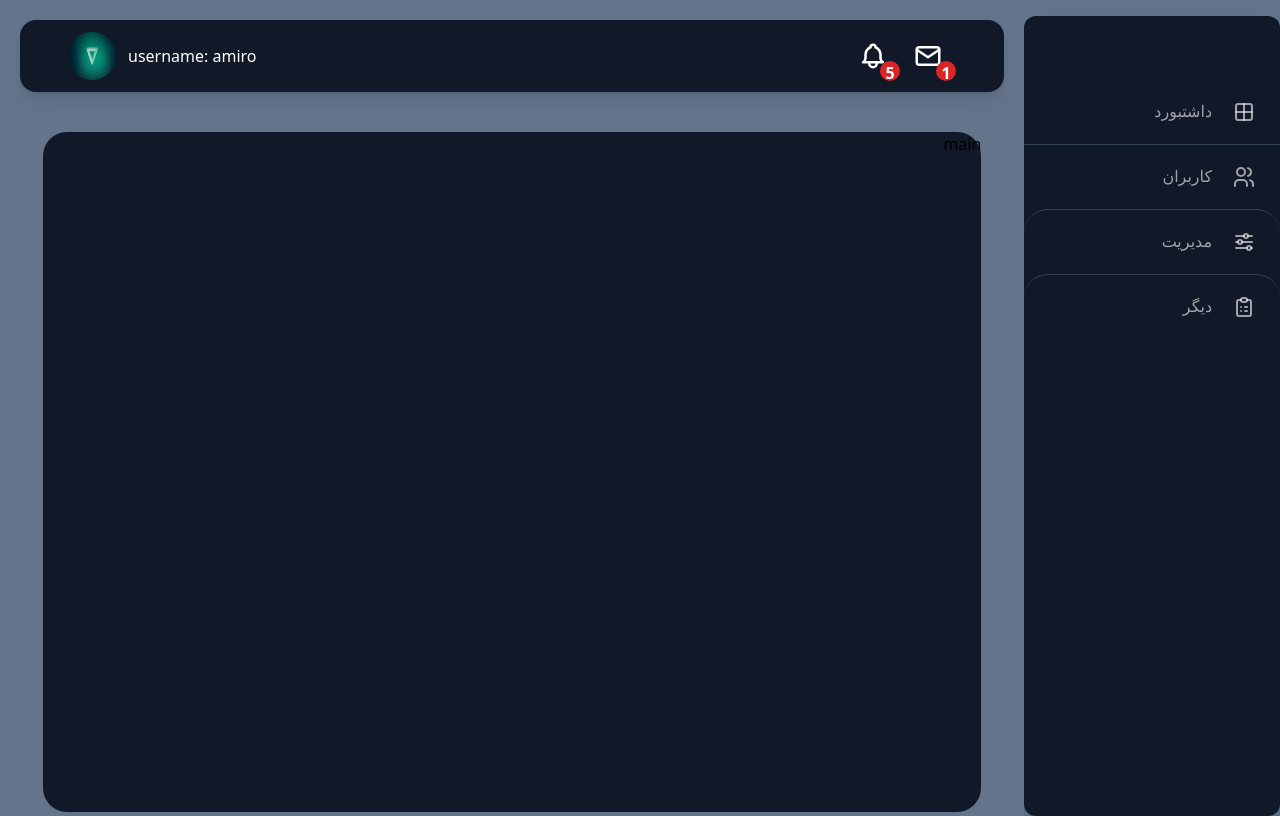
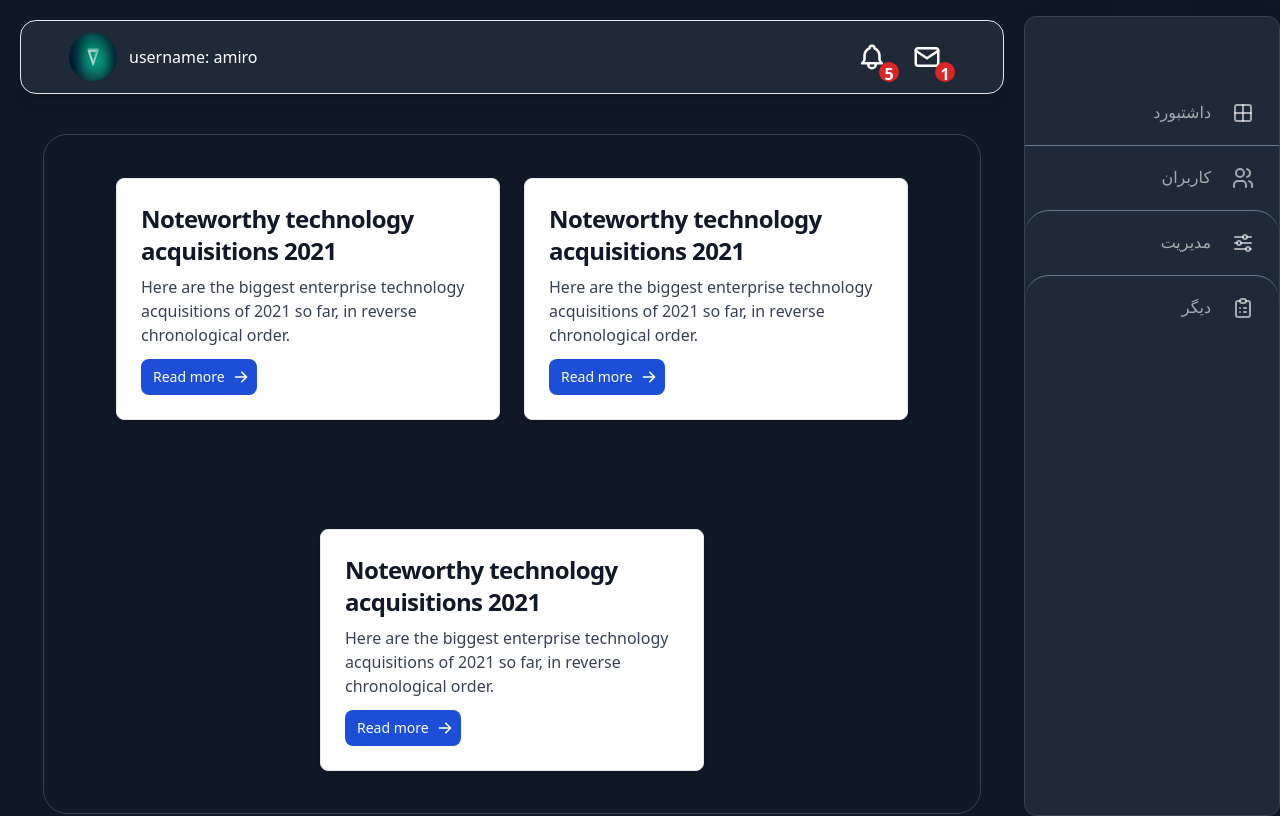
Before and after one commit to amiof/panel-adm, a React (Create React App) app: page / in a window 1280 px wide. Built offline with nearby package versions, Linux system fonts and the light colour scheme.

Commit message:
beter color and add card tor panel

```diff
--- /dev/null
+++ b/src/components/Card.js
@@ -0,0 +1,40 @@
+import React from "react";
+
+const Card = () => {
+  return (
+    <div>
+      <div class="p-6 max-w-sm bg-white rounded-lg border border-gray-200 shadow-md dark:bg-gray-800 dark:border-gray-700">
+        <a href="#">
+          <h5 class="mb-2 text-2xl font-bold tracking-tight text-gray-900 dark:text-white">
+            Noteworthy technology acquisitions 2021
+          </h5>
+        </a>
+        <p class="mb-3 font-normal text-gray-700 dark:text-gray-400 ">
+          Here are the biggest enterprise technology acquisitions of 2021 so
+          far, in reverse chronological order.
+        </p>
+        <a
+          href="#"
+          class="inline-flex items-center py-2 px-3 text-sm font-medium text-center text-white bg-blue-700 rounded-lg hover:bg-blue-800 focus:ring-4 focus:outline-none focus:ring-blue-300 dark:bg-blue-600 dark:hover:bg-blue-700 dark:focus:ring-blue-800"
+        >
+          Read more
+          <svg
+            aria-hidden="true"
+            class="ml-2 -mr-1 w-4 h-4"
+            fill="currentColor"
+            viewBox="0 0 20 20"
+            xmlns="http://www.w3.org/2000/svg"
+          >
+            <path
+              fill-rule="evenodd"
+              d="M10.293 3.293a1 1 0 011.414 0l6 6a1 1 0 010 1.414l-6 6a1 1 0 01-1.414-1.414L14.586 11H3a1 1 0 110-2h11.586l-4.293-4.293a1 1 0 010-1.414z"
+              clip-rule="evenodd"
+            ></path>
+          </svg>
+        </a>
+      </div>
+    </div>
+  );
+};
+
+export default Card;
--- a/src/components/Main.js
+++ b/src/components/Main.js
@@ -1,11 +1,16 @@
-import React from 'react';
+import React from "react";
+import Card from "./Card";
 
 const Main = () => {
-    return (
-        <div className='h-5/6 max-h-screen flex justify-center items-center '>
-            <div className="w-11/12 h-full mt-10  bg-gray-900 rounded-3xl ">main </div>
-        </div>
-    );
+  return (
+    <div className="h-5/6 max-h-screen flex justify-center items-center ">
+      <div className="w-11/12 h-full mt-10  bg-gray-900 rounded-3xl flex flex-wrap justify-center gap-6 items-center border border-gray-700"dir="ltr">
+        <Card></Card>
+        <Card></Card>
+        <Card></Card>
+      </div>
+    </div>
+  );
 };
 
 export default Main;
--- a/src/components/RightPanel.js
+++ b/src/components/RightPanel.js
@@ -19,9 +19,9 @@ const RightPanel = () => {
   };
 
   return (
-    <div className="bg-slate-500 flex flex-col w-1/5">
-      <div className="w-full shadow-2xl shadow-dark-500 rounded-xl min-h-screen mt-4 bg-gray-900">
-        <ul className=" mt-16 divide-y divide-slate-700 text-white/60  font-vazir ">
+    <div className="bg-gray-900 flex flex-col w-1/5">
+      <div className="w-full shadow-2xl shadow-dark-500 rounded-xl min-h-screen mt-4 bg-gray-800 border border-gray-700">
+        <ul className=" mt-16 divide-y divide-slate-500 text-white/60  font-vazir ">
           <li>
             <div className="flex w-full justify-between rounded-3xl group ">
               <div className="group-hover:bg-red-600  w-1 inline-block"></div>
--- a/src/components/TopPanel.js
+++ b/src/components/TopPanel.js
@@ -6,7 +6,7 @@ import { bell, mail } from "../pic/svg";
 const TopPanel = () => {
   return (
     <div  className=" h-30  flex flex-row">
-        <div className="h-14 w-screen flex flex-row-reverse shadow-lg justify-between  bg-gray-900 rounded-2xl m-5 p-9 items-center text-white ">
+        <div className="h-14 w-screen flex flex-row-reverse shadow-lg justify-between  bg-gray-800 rounded-2xl m-5 p-9 items-center text-white dark:border-gray-700 border">
             <div className="flex justify-between  align-middle w-50  items-center">
             <div className="mr-4">
             <h3>{`username:  amiro` }</h3>
@@ -14,7 +14,7 @@ const TopPanel = () => {
             <img src={logo} alt="logo" className="w-12 rounded-full m-3 "></img>
             </div>
         <div className="flex w-35 justify-between">
-            <div className="relative  w-20 flex justify-center"><p>{mail}<span className="absolute  w-5 h-5 align-middle top-5 right-3 text-center text-white font-bold bg-red-600 rounded-full" >1</span></p></div>
+            <div className="relative  w-20 flex justify-center"><p>{mail}<span className="absolute  w-5 h-5 pb-2 top-5 right-3 text-center text-white font-bold bg-red-600 rounded-full" >1</span></p></div>
             <span className="relative"><p>{bell}<spn className="absolute  w-5 h-5 align-middle top-5 -right-3 text-center text-white font-bold bg-red-600 rounded-full">5</spn></p></span>
         </div>
         </div>
--- a/src/components/layout/Layout.js
+++ b/src/components/layout/Layout.js
@@ -7,7 +7,7 @@ const Layout = () => {
   return (
     <>
       <div className="flex flex-row-reverse">
-        <div className="w-4/5 bg-slate-500" >
+        <div className="w-4/5 bg-gray-900" >
 
             <TopPanel />
 
--- a/src/index.css
+++ b/src/index.css
@@ -21,13 +21,13 @@ code {
 @tailwind utilities;
 
 .nav-link {
-  @apply p-5 hover:text-white hover:bg-gray-800 w-full flex align-middle rounded-bl-3xl rounded-tl-3xl pl-6 whitespace-nowrap
+  @apply p-5 hover:text-white hover:bg-gray-700 w-full flex align-middle rounded-bl-3xl rounded-tl-3xl pl-6 whitespace-nowrap
 }
 .nav-link.visited {
   @apply bg-cyan-500 text-white font-samim font-bold
 }
 .sub-link{
-  @apply  mr-10 hover:text-white hover:bg-gray-800 rounded-xl p-5
+  @apply  mr-10 hover:text-white hover:bg-gray-700 rounded-xl p-5
 }
 .sub-link a:before {
     content:'';
```
